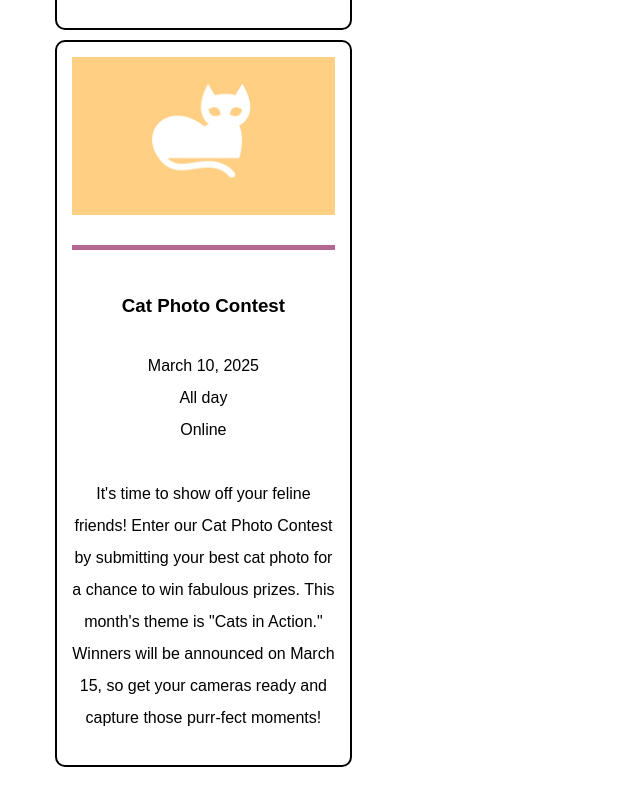
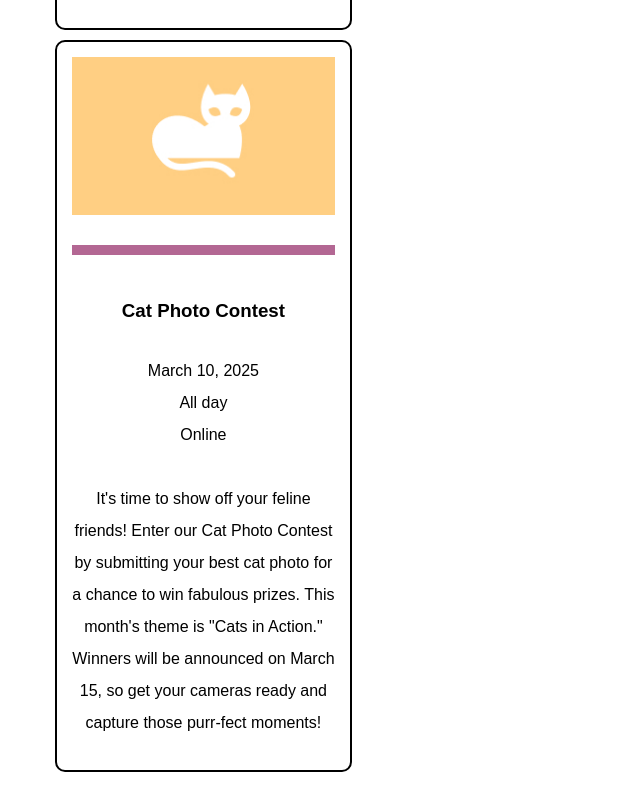
Before and after one commit to YolandaHaynes/COMM672_assignmentM4, a plain HTML site: page beginning/part2/purrfectvibes/community.html in a window 1280 px wide. Shown: the part 2219-3030 px from the top of the page, without its empty margins (0-640 px from the left). Drawn offline with Linux system fonts and the light colour scheme.

Commit message:
fix changes

```diff
--- a/beginning/part2/purrfectvibes/styles/styles.css
+++ b/beginning/part2/purrfectvibes/styles/styles.css
@@ -129,6 +129,6 @@ table tr td[colspan="2"] {
 }
 
 .community div:nth-child(3) img {
-    border-bottom: 5px solid #B36793;
+    border-bottom: 10px solid #B36793;
     padding-bottom: 30px;
 }
```
